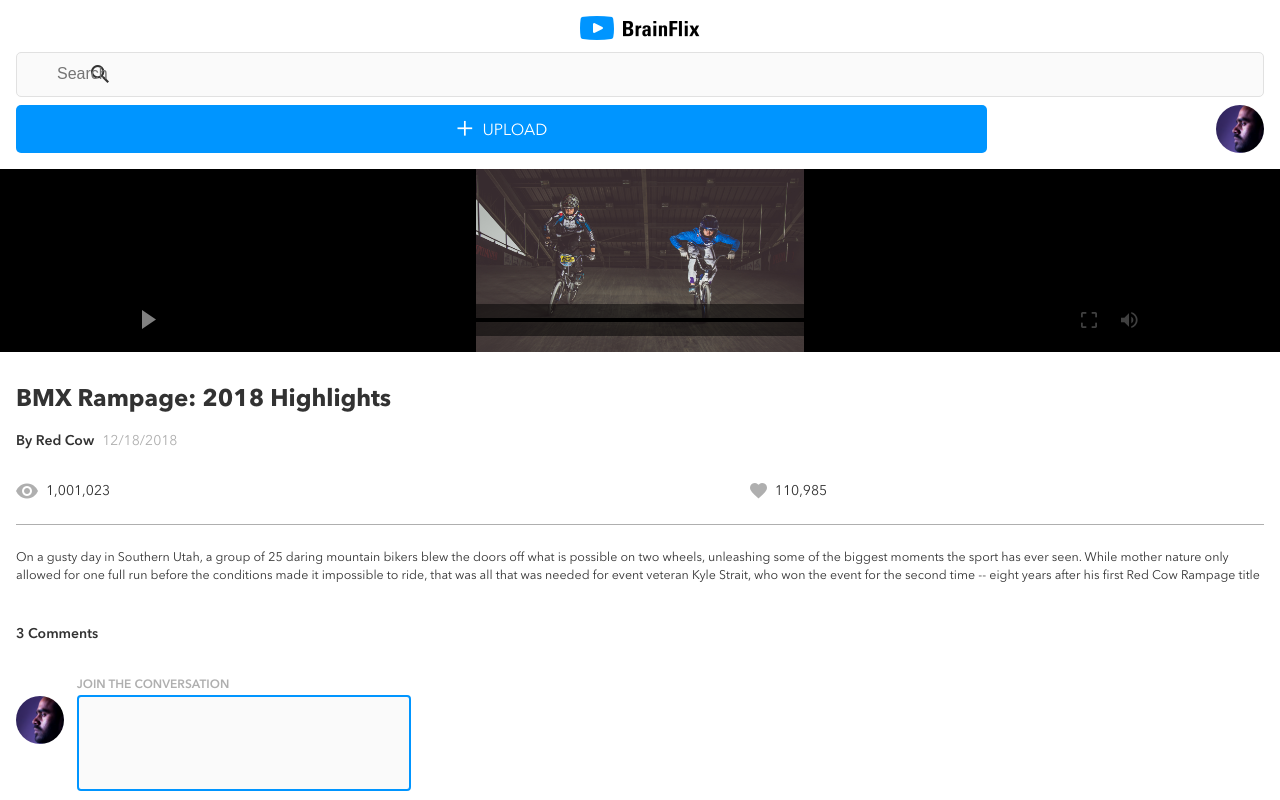
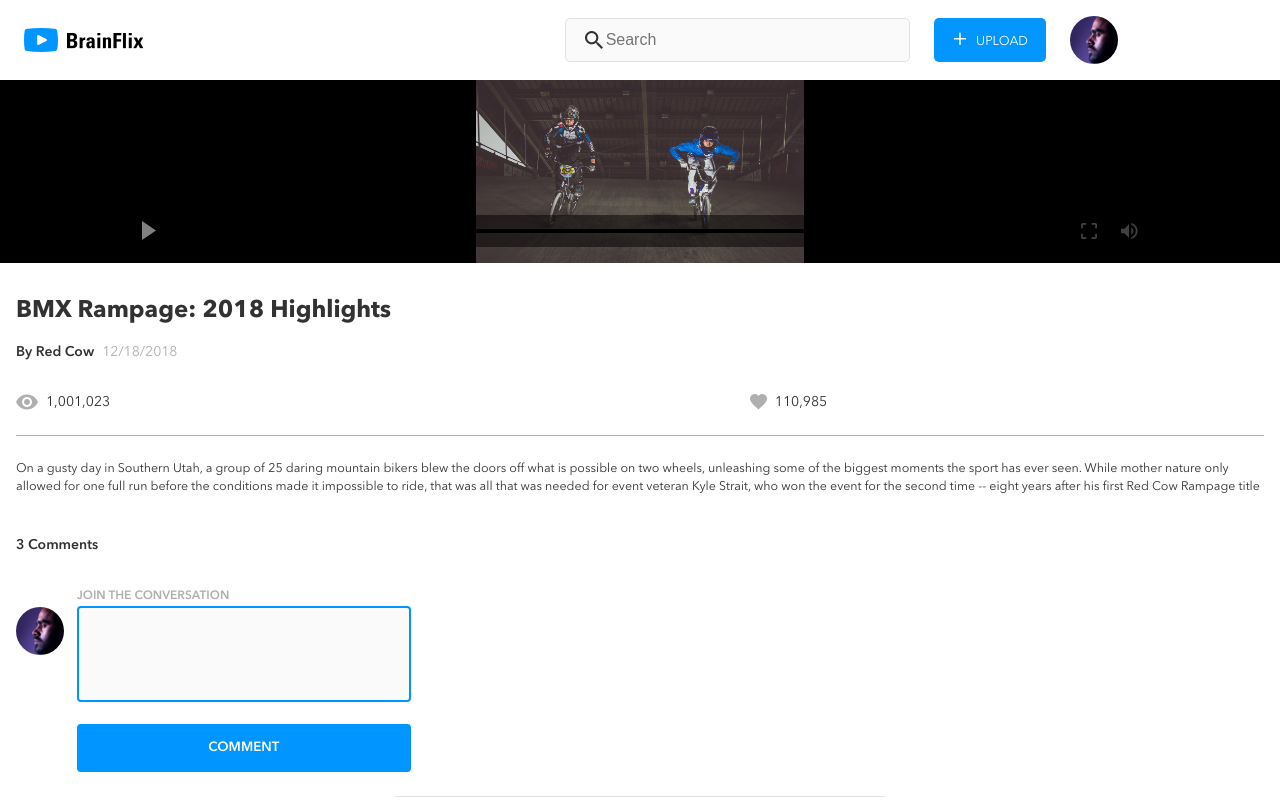
Before and after one commit to JDanielV/daniel-villaverde-brainflix, a React (Create React App) app in the folder sprint-one/: page / in a window 1280 px wide. Shown: the top 800 px of the page. Built offline with nearby package versions, Linux system fonts and the light colour scheme.

Commit message:
finished header TABLET breakpoint, will continue later with the rest of site

```diff
--- a/sprint-one/src/components/Header.js
+++ b/sprint-one/src/components/Header.js
@@ -5,7 +5,7 @@
   return (
     <header className="header">
       <img className="header__logo-img" src={logo} alt="brainflix logo" />
-
+      <div className="header__search-button-img-wrapper">
         <input
           className="header__search-bar"
           type="text"
@@ -20,6 +20,7 @@
           </a>
           <div className="header__user-img"></div>
         </div>
+      </div>
     </header>
   );
 }
--- a/sprint-one/src/styles/_partials/_header.scss
+++ b/sprint-one/src/styles/_partials/_header.scss
@@ -8,10 +8,30 @@
   padding: 1rem;
   height: 10.562rem;
 
+  @include tablet {
+    flex-direction: row;
+    padding: 1rem 1.5rem;
+    height: 5rem;
+    align-items: center;
+    justify-content: space-between;
+  }
+
   &__logo-img {
     width: 7.5rem;
     height: 1.5rem;
     margin: 0 auto 0.75rem auto;
+
+    @include tablet {
+      margin: auto 10.562rem auto 0;
+    }
+  }
+
+  &__search-button-img-wrapper {
+    @include tablet {
+      display: flex;
+      width: 56.119%;
+      justify-content: flex-end;
+    }
   }
 
   &__input-wrapper {
@@ -21,16 +41,21 @@
   &__search-bar {
     background: url("/assets/Icons/PNG/Icon-search.png") 6% 50% no-repeat;
     background-color: $clear-gray;
-    height: 3rem;
+    height: 2.8rem;
     border-radius: 5px;
     border: 1px solid $normal-gray;
     padding-left: 2.5rem;
     margin-bottom: 0.5rem;
     font-size: 1rem;
+    width: 100%;
 
     &:focus {
       border-color: $nav-text-black;
       outline: none;
+    }
+
+    @include tablet {
+      margin: auto 1.5rem auto 0;
     }
   }
 
@@ -50,26 +75,32 @@
     border: none;
     background-color: $primary-cta;
     width: 77.78%;
-    height: 3rem;
+    height: 2.8rem;
     text-decoration: none;
     color: white;
     border-radius: 5px;
+    margin-top: auto;
+    margin-bottom: auto;
 
     &:hover {
       background-color: $hover-cta;
     }
 
     &-plus-sign {
-      font-size: 1.8rem;
+      font-size: 1.5rem;
       display: inline-block;
       padding-top: 0.1rem;
     }
 
     &-text {
-      font-size: 1rem;
+      font-size: 0.8rem;
       display: inline-block;
       margin-left: 0.5rem;
       padding-top: 0.3rem;
+    }
+
+    @include tablet {
+      width: 7rem;
     }
   }
 
@@ -82,5 +113,9 @@
     background-size: cover;
     border-radius: 40px;
     margin-left: auto;
+
+    @include tablet {
+      margin-left: 1.5rem;
+    }
   }
 }
--- a/sprint-one/src/styles/styles.css
+++ b/sprint-one/src/styles/styles.css
@@ -40,10 +40,45 @@
   height: 10.562rem;
 }
 
+@media (min-width: 768px) {
+  .header {
+    -webkit-box-orient: horizontal;
+    -webkit-box-direction: normal;
+        -ms-flex-direction: row;
+            flex-direction: row;
+    padding: 1rem 1.5rem;
+    height: 5rem;
+    -webkit-box-align: center;
+        -ms-flex-align: center;
+            align-items: center;
+    -webkit-box-pack: justify;
+        -ms-flex-pack: justify;
+            justify-content: space-between;
+  }
+}
+
 .header__logo-img {
   width: 7.5rem;
   height: 1.5rem;
   margin: 0 auto 0.75rem auto;
+}
+
+@media (min-width: 768px) {
+  .header__logo-img {
+    margin: auto 10.562rem auto 0;
+  }
+}
+
+@media (min-width: 768px) {
+  .header__search-button-img-wrapper {
+    display: -webkit-box;
+    display: -ms-flexbox;
+    display: flex;
+    width: 56.119%;
+    -webkit-box-pack: end;
+        -ms-flex-pack: end;
+            justify-content: flex-end;
+  }
 }
 
 .header__input-wrapper {
@@ -53,17 +88,24 @@
 .header__search-bar {
   background: url("/assets/Icons/PNG/Icon-search.png") 6% 50% no-repeat;
   background-color: #fafafa;
-  height: 3rem;
+  height: 2.8rem;
   border-radius: 5px;
   border: 1px solid #e1e1e1;
   padding-left: 2.5rem;
   margin-bottom: 0.5rem;
   font-size: 1rem;
+  width: 100%;
 }
 
 .header__search-bar:focus {
   border-color: #323232;
   outline: none;
+}
+
+@media (min-width: 768px) {
+  .header__search-bar {
+    margin: auto 1.5rem auto 0;
+  }
 }
 
 .header__button-img-wrapper {
@@ -89,10 +131,12 @@
   border: none;
   background-color: #0095ff;
   width: 77.78%;
-  height: 3rem;
+  height: 2.8rem;
   text-decoration: none;
   color: white;
   border-radius: 5px;
+  margin-top: auto;
+  margin-bottom: auto;
 }
 
 .header__button:hover {
@@ -100,16 +144,22 @@
 }
 
 .header__button-plus-sign {
-  font-size: 1.8rem;
+  font-size: 1.5rem;
   display: inline-block;
   padding-top: 0.1rem;
 }
 
 .header__button-text {
-  font-size: 1rem;
+  font-size: 0.8rem;
   display: inline-block;
   margin-left: 0.5rem;
   padding-top: 0.3rem;
+}
+
+@media (min-width: 768px) {
+  .header__button {
+    width: 7rem;
+  }
 }
 
 .header__user-img {
@@ -121,6 +171,12 @@
   background-size: cover;
   border-radius: 40px;
   margin-left: auto;
+}
+
+@media (min-width: 768px) {
+  .header__user-img {
+    margin-left: 1.5rem;
+  }
 }
 
 .main-video {
```
Also changed, not shown: 1 other file (tests, documents, lock files or other folders). Lines whose indentation alone changed are shown as unchanged.
